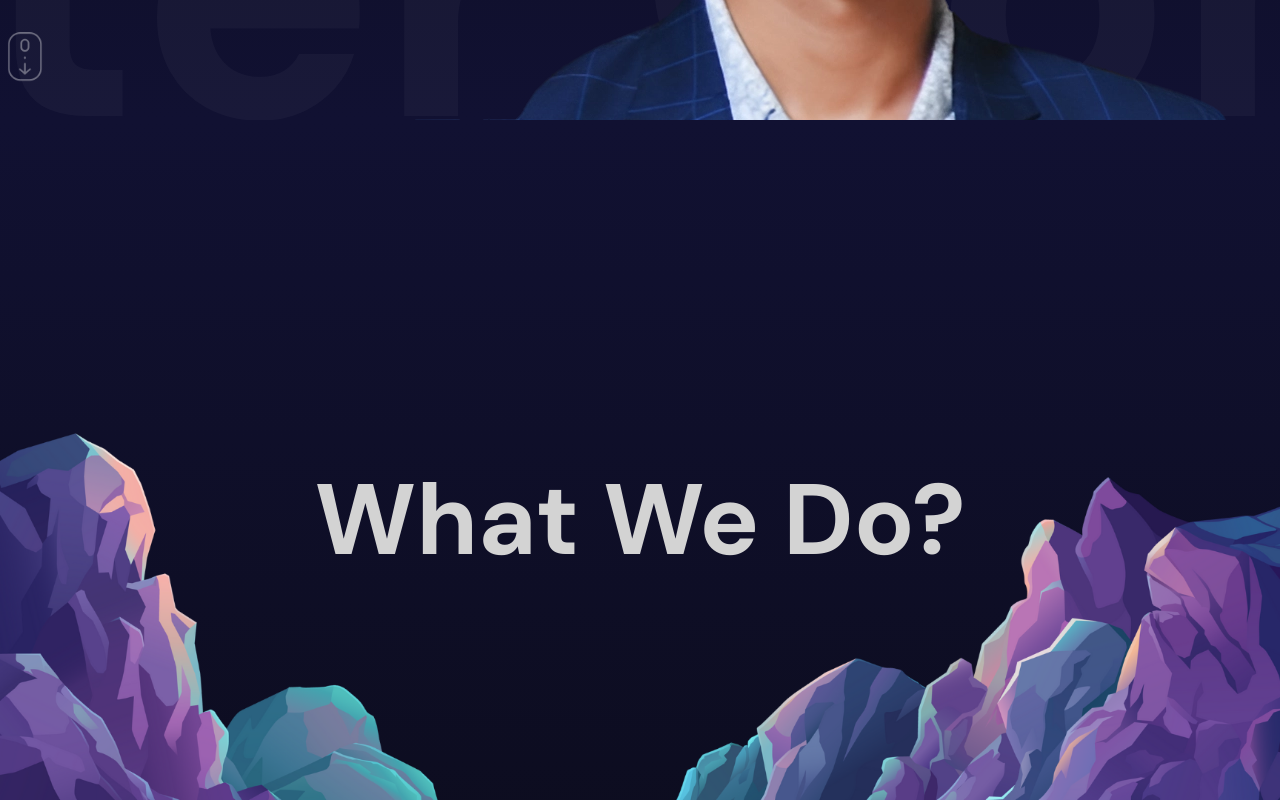
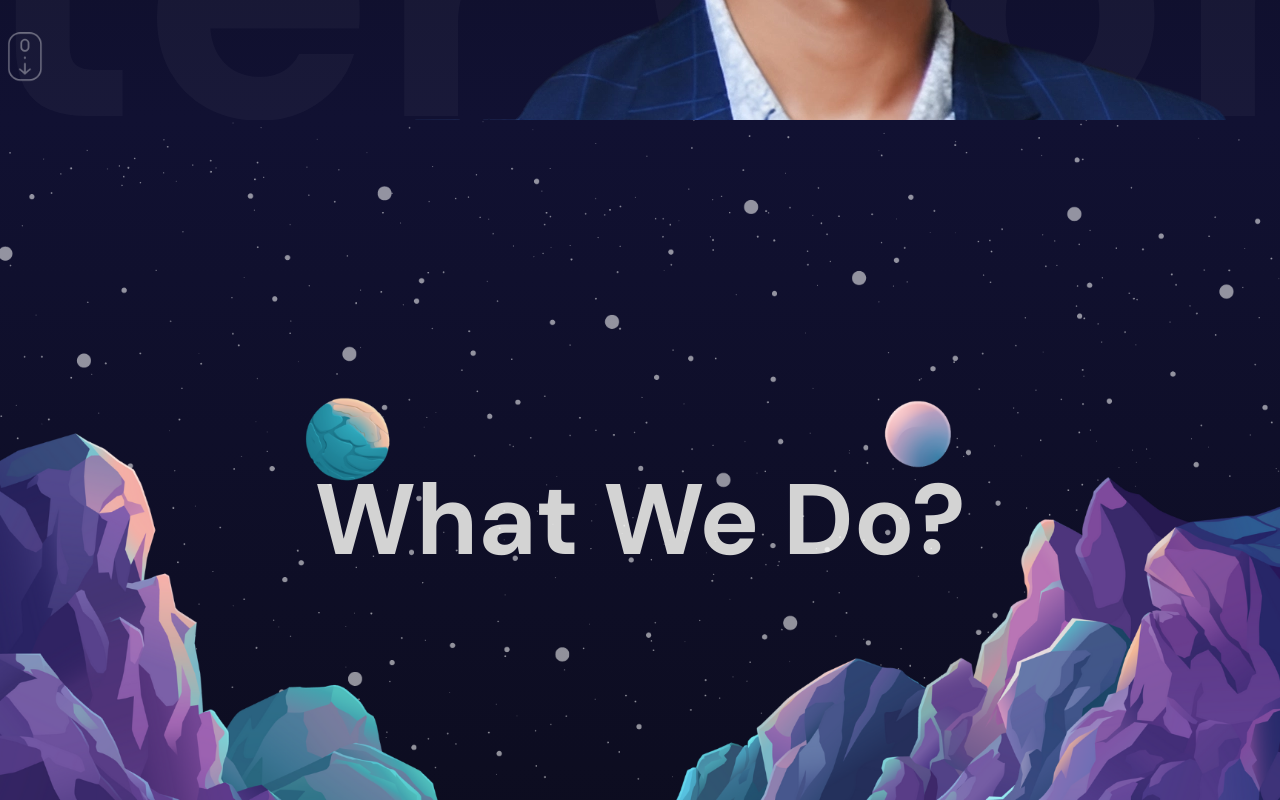
Before and after one commit to AmanKhansili/PORTFOLIO, a React (Vite) app: page / in a window 1280 px wide. Shown: the part 680-1480 px from the top of the page. Built offline with nearby package versions, Linux system fonts and the light colour scheme.

Commit message:
Adding parallax mount, planet, stars

```diff
--- a/src/component/parallax/Parallax.jsx
+++ b/src/component/parallax/Parallax.jsx
@@ -1,9 +1,22 @@
+import { useRef } from "react";
 import "./parallax.scss";
+import { motion, useScroll, useTransform } from "framer-motion";
 
 const Parallax = ({ type }) => {
+  const ref = useRef();
+
+  const { scrollYProgress } = useScroll({
+    target: ref,
+    offset: ["start start", "end start"],
+  });
+
+  const yText = useTransform(scrollYProgress, [0, 1], ["0%", "500%"]);
+  const yBg = useTransform(scrollYProgress, [0, 1], ["0%", "100%"]);
+
   return (
     <div
       className="parallax"
+      ref={ref}
       style={{
         background:
           type === "services"
@@ -11,10 +24,20 @@ const Parallax = ({ type }) => {
             : "linear-gradient(180deg, #111132, #505064)",
       }}
     >
-      <h1>{type === "services" ? "What We Do?" : "What We Did?"}</h1>
-      <div className="mountains"></div>
-      <div className="planets"></div>
-      <div className="stars"></div>
+      <motion.h1 style={{ y: yText }}>
+        {type === "services" ? "What We Do?" : "What We Did?"}
+      </motion.h1>
+      <motion.div className="mountains"></motion.div>
+      <motion.div
+        className="planets"
+        style={{
+          y: yBg,
+          backgroundImage: `url(${
+            type === "services" ? "/planets.png" : "/sun.png"
+          })`,
+        }}
+      ></motion.div>
+      <motion.div style={{ x: yText }} className="stars"></motion.div>
     </div>
   );
 };
--- a/src/component/parallax/parallax.scss
+++ b/src/component/parallax/parallax.scss
@@ -5,7 +5,7 @@
   display: flex;
   align-items: center;
   justify-content: center;
-
+  overflow: hidden;
   h1 {
     font-size: 100px;
   }
@@ -16,5 +16,24 @@
     width: 100%;
     height: 100%;
     position: absolute;
+    z-index: 3;
+  }
+  .planets {
+    background-image: url("/planets.png");
+    background-size: cover;
+    background-position: bottom;
+    width: 100%;
+    height: 100%;
+    position: absolute;
+    z-index: 2;
+  }
+  .stars {
+    background-image: url("/stars.png");
+    background-size: cover;
+    background-position: bottom;
+    width: 100%;
+    height: 100%;
+    position: absolute;
+    z-index: 1;
   }
 }
--- a/src/component/sidebar/sidebar.scss
+++ b/src/component/sidebar/sidebar.scss
@@ -1,4 +1,4 @@
-.sidebar{
+.sidebar {
   display: flex;
   flex-direction: column;
   align-items: center;
@@ -6,15 +6,16 @@
   background-color: white;
   color: black;
 
- .bg{
+  .bg {
     position: fixed;
+    z-index: 999;
     top: 0;
     bottom: 0;
     left: 0;
     width: 400px;
     background: white;
 
-    .links{
+    .links {
       position: absolute;
       width: 100%;
       height: 100%;
@@ -24,13 +25,14 @@
       justify-content: center;
       gap: 20px;
 
-      a{
+      a {
         font-size: 40px;
       }
     }
   }
 
- button{
+  button {
+    z-index: 999;
     width: 50px;
     height: 50px;
     border-radius: 50%;
```
Lines whose indentation alone changed are shown as unchanged.
